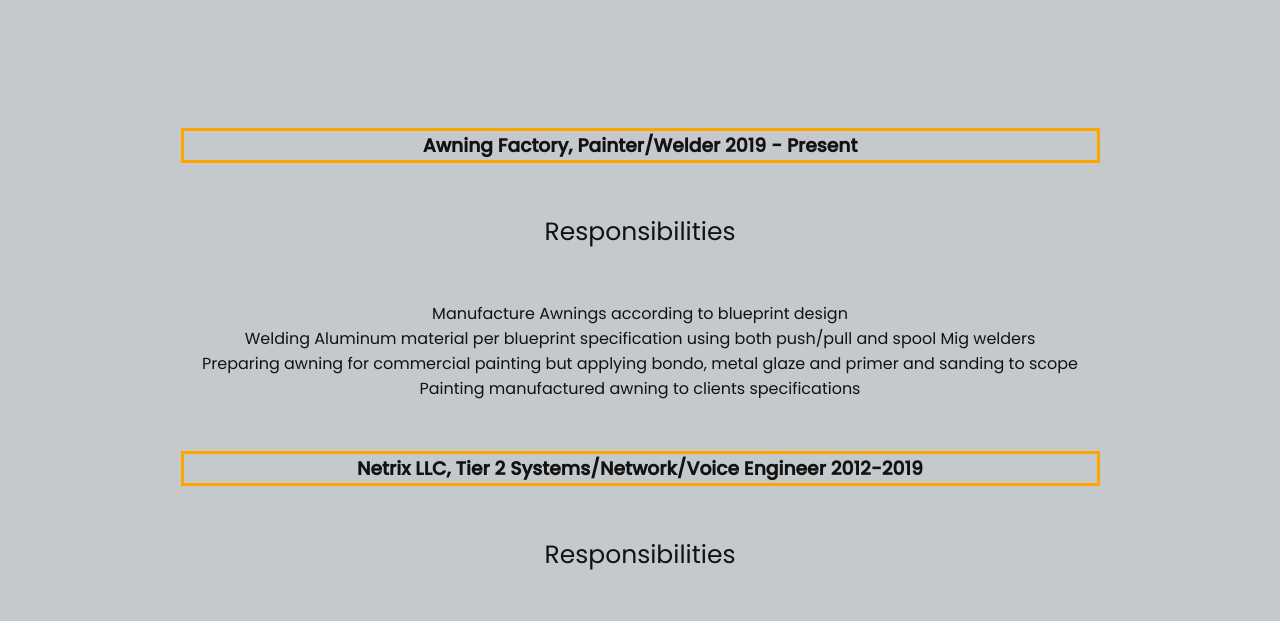
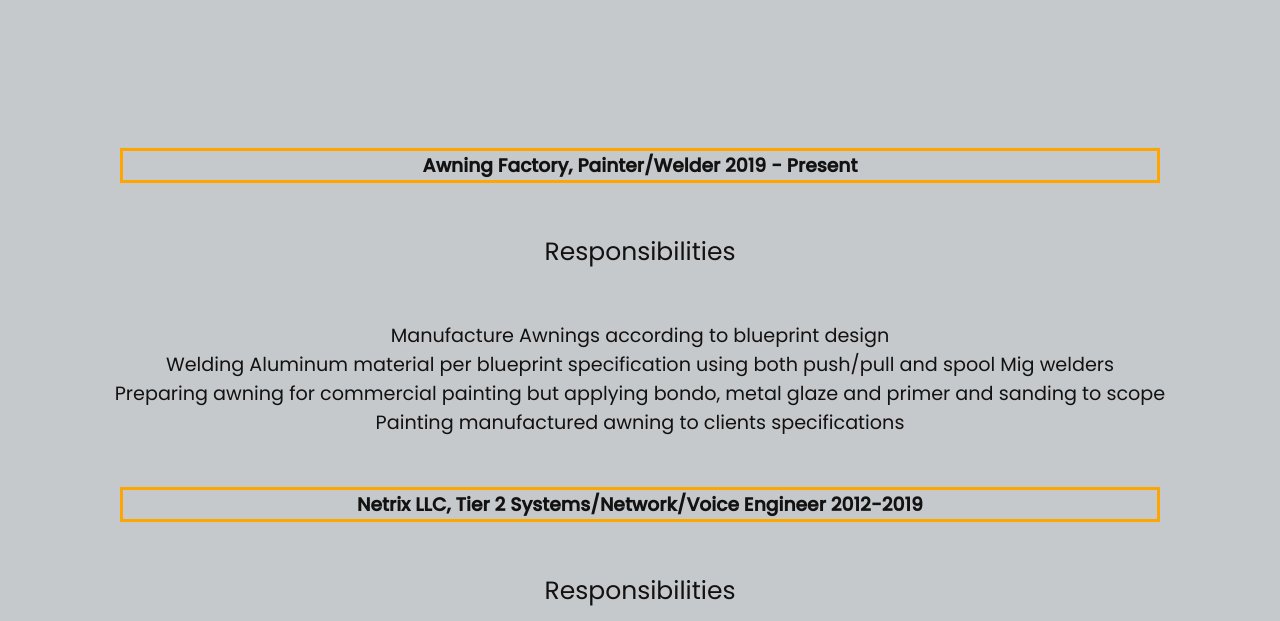
Before and after one commit to jrivera27/resumeold, a plain HTML site: page work-history.html in a window 1280 px wide. Shown: the part 108-729 px from the top of the page. Drawn offline with Linux system fonts and the light colour scheme.

Commit message:
added font size to work history ul and increased height to my-work-history container

```diff
--- a/styles.css
+++ b/styles.css
@@ -255,7 +255,7 @@ nav .nav-links {
   display: flex;
   flex-flow: row no-wrap;
   width: 100%;
-  height: 3000px;
+  height: 3200px;
   justify-content: center;
   align-items: center;
   background-color: rgb(197, 201, 204);
@@ -264,7 +264,7 @@ nav .nav-links {
 
 .work-history ul {
   margin-top: 50px;
-
+  font-size: 1.2em;
 }
 
 .work-history h3 {
```
